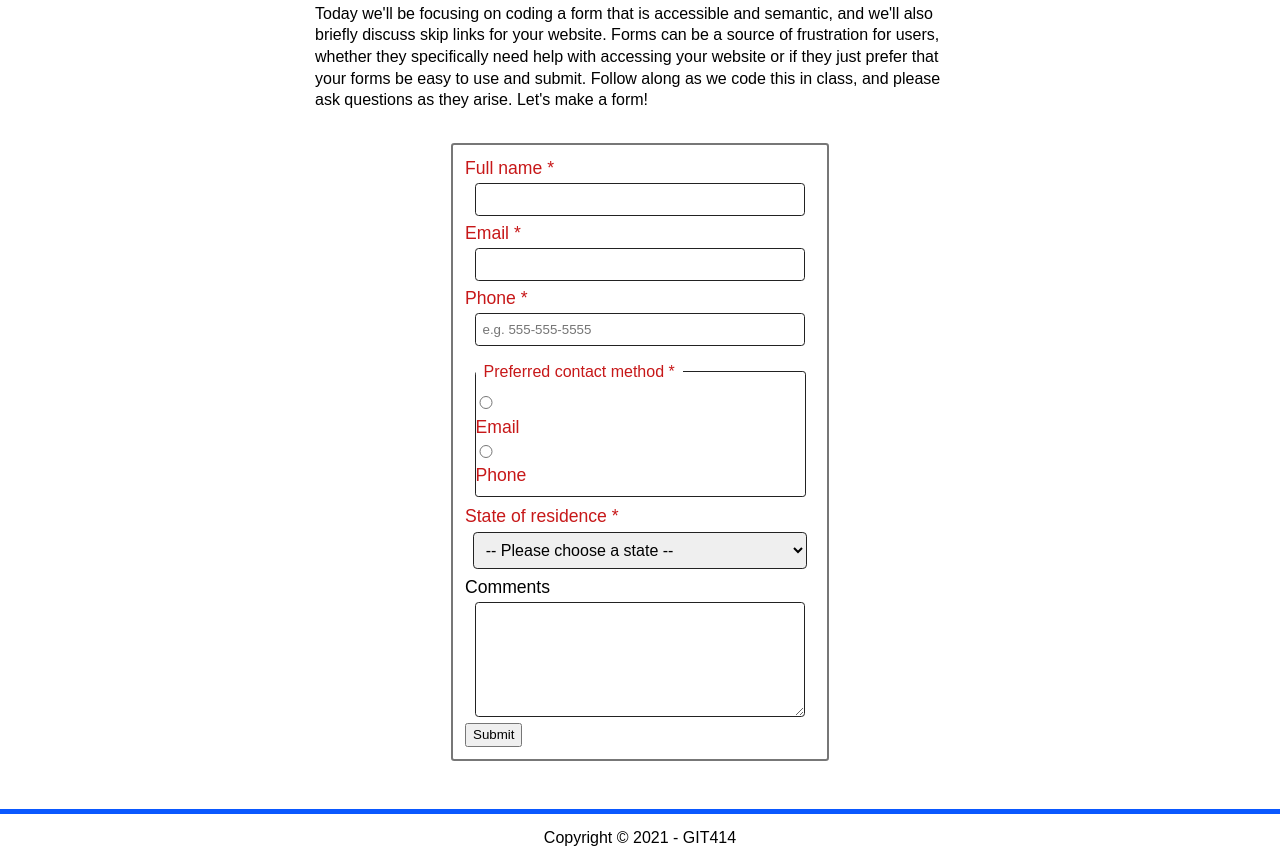
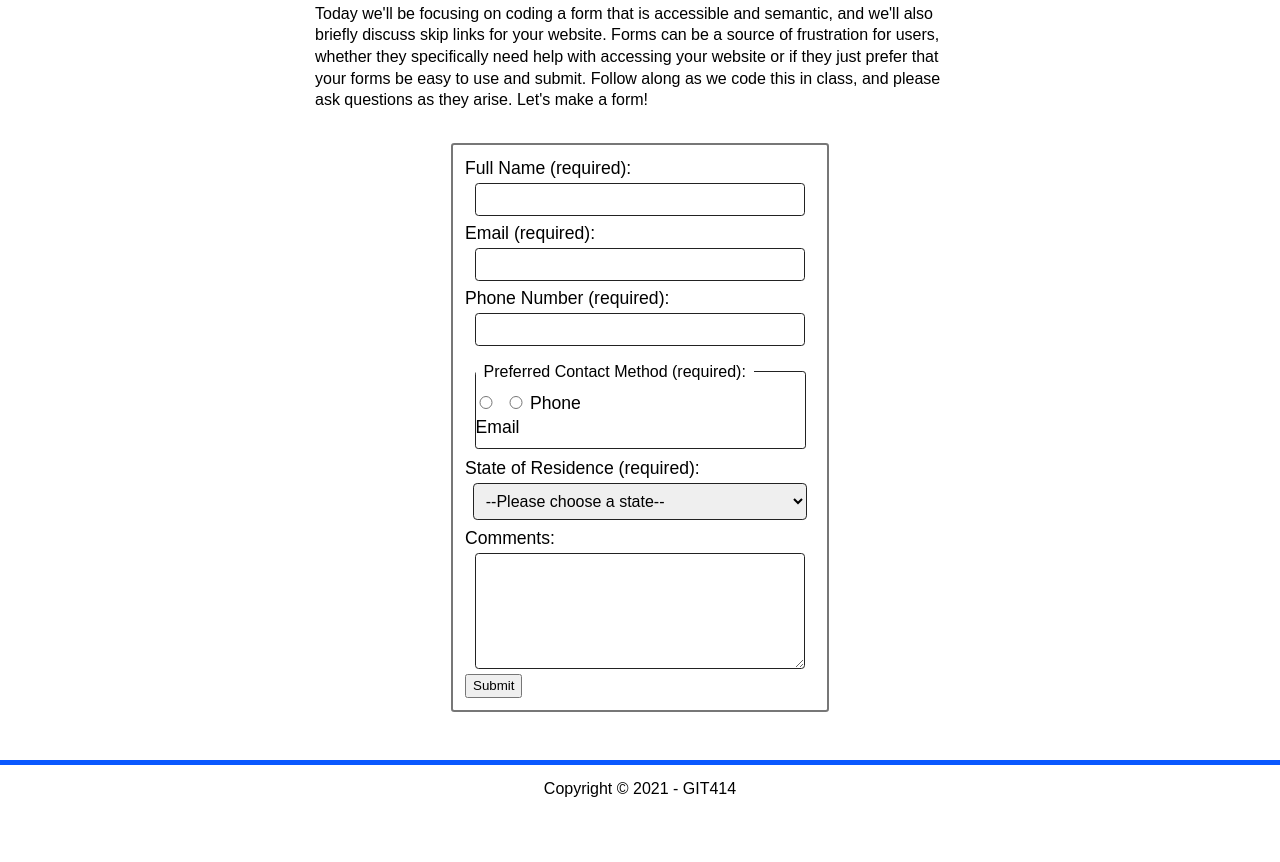
Before and after one commit to emeleri/form-activity, a plain HTML site: page index.html in a window 1280 px wide. Shown: the part 552-1414 px from the top of the page. After the commit the page ends 1365 px from the top, so only its background shows below. Drawn offline with Linux system fonts and the light colour scheme.

Commit message:
Update index.html

```diff
--- a/index.html
+++ b/index.html
@@ -31,55 +31,43 @@
 			<p>Today we'll be focusing on coding a form that is accessible and semantic, and we'll also briefly discuss skip links for your website. Forms can be a source of frustration for users, whether they specifically need help with accessing your website or if they just prefer that your forms be easy to use and submit. Follow along as we code this in class, and please ask questions as they arise. Let's make a form!</p>
 
 <!-- 	-------- TO-DO: ADD FORM CODE HERE DURING CLASS, FOLLOW ALONG TO COMPLETE -------- -->
-<form action="https://wp.zybooks.com/form-viewer.php" method="post" class="contact-form" novalidate>
-	<div class="form-group required">
-	  <label for="fullname">Full name
-		<span class="required-star" aria-hidden="true">*</span>
-		<span class="sr-only"> required</span>
-	  </label>
-	  <input type="text" id="fullname" name="fullname" required autocomplete="name">
+        <form action="https://wp.zybooks.com/form-viewer.php" method="post">
+			<!-- Full name -->
+			<div>
+			  <label for="fullname">Full Name (required):</label>
+			  <input type="text" id="fullname" name="fullname" required>
 			</div>
 
-	<div class="form-group required">
-	  <label for="email">Email
-		<span class="required-star" aria-hidden="true">*</span>
-		<span class="sr-only"> required</span>
-	  </label>
-	  <input type="email" id="email" name="email" required autocomplete="email">
+			<!-- Email -->
+			<div>
+			  <label for="email">Email (required):</label>
+			  <input type="email" id="email" name="email" required>
 			</div>
 
-	<div class="form-group required">
-	  <label for="phone">Phone
-		<span class="required-star" aria-hidden="true">*</span>
-		<span class="sr-only"> required</span>
-	  </label>
-	  <input type="tel" id="phone" name="phone" required autocomplete="tel" placeholder="e.g. 555-555-5555">
+			<!-- Phone -->
+			<div>
+			  <label for="phone">Phone Number (required):</label>
+			  <input type="tel" id="phone" name="phone" required>
 			</div>
 
-	<fieldset class="form-group required">
-	  <legend>Preferred contact method
-		<span class="required-star" aria-hidden="true">*</span>
-		<span class="sr-only"> required</span>
-	  </legend>
-	  <div class="radio-group">
-		<div class="radio-item">
+			<!-- Preferred contact method -->
+			<fieldset>
+			  <legend>Preferred Contact Method (required):</legend>
+			  <div>
 				<input type="radio" id="contactEmail" name="contactMethod" value="email" required>
 				<label for="contactEmail">Email</label>
 			  </div>
-		<div class="radio-item">
+			  <div>
 				<input type="radio" id="contactPhone" name="contactMethod" value="phone">
 				<label for="contactPhone">Phone</label>
 			  </div>
-	  </div>
 			</fieldset>
 
-	<div class="form-group required">
-	  <label for="state">State of residence
-		<span class="required-star" aria-hidden="true">*</span>
-		<span class="sr-only"> required</span>
-	  </label>
+			<!-- State of residence -->
+			<div>
+			  <label for="state">State of Residence (required):</label>
 			  <select id="state" name="state" required>
-		<option value="">-- Please choose a state --</option>
+				<option value="">--Please choose a state--</option>
 				<option value="AL">Alabama</option>
 				<option value="AK">Alaska</option>
 				<option value="AZ">Arizona</option>
@@ -133,12 +121,14 @@
 			  </select>
 			</div>
 
-	<div class="form-group">
-	  <label for="comments">Comments</label>
-	  <textarea id="comments" name="comments" rows="6"></textarea>
+			<!-- Comments -->
+			<div>
+			  <label for="comments">Comments:</label>
+			  <textarea id="comments" name="comments" rows="4" cols="40"></textarea>
 			</div>
 
-	<div class="form-group">
+			<!-- Submit button -->
+			<div>
 			  <button type="submit">Submit</button>
 			</div>
 		  </form>
```
Lines whose indentation alone changed are shown as unchanged.
